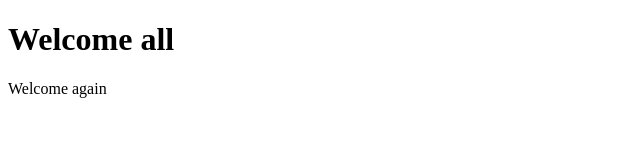
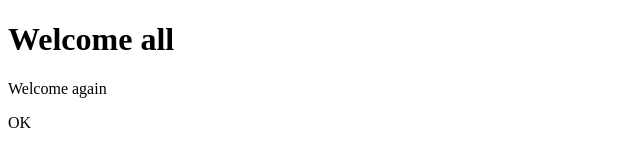
Before and after one commit to Hoang031104/Group-2_Excellent-Coaching, a plain HTML site: page index.html in a window 1280 px wide. Shown: the full height of the page, 0-640 px from the left. Drawn offline with Linux system fonts and the light colour scheme.

Commit message:
hoand edit

```diff
--- a/index.html
+++ b/index.html
@@ -8,5 +8,6 @@
   <body>
         <h1>Welcome all</h1>
         <p>Welcome again</p>
+        <p>OK</p>
   </body>
 </html>
```
